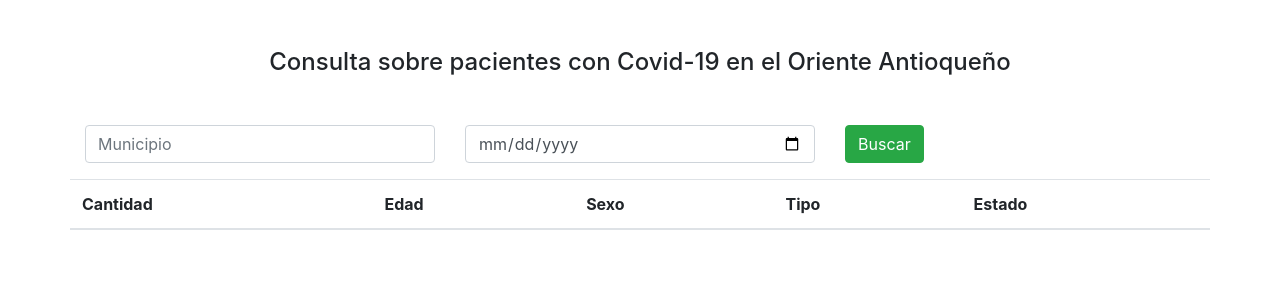
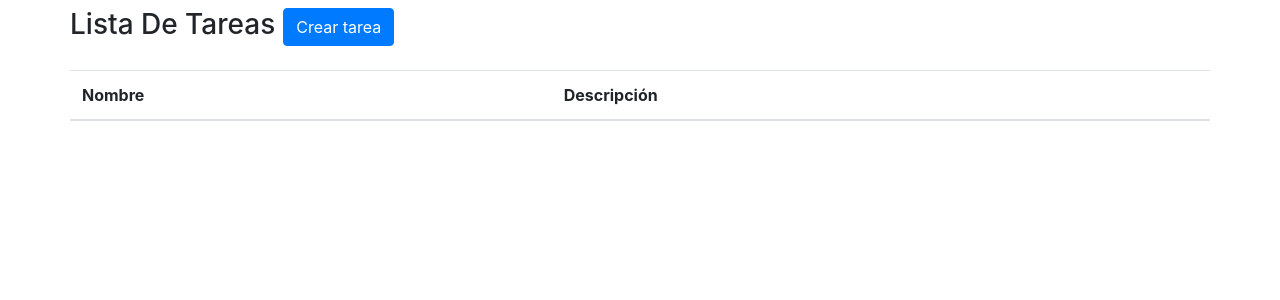
Before and after one commit to SebastianHoyosLopez/Challenge, a React (Create React App) app: page / in a window 1280 px wide. Shown: the top 300 px of the page. Built offline with nearby package versions, Linux system fonts and the light colour scheme.

Commit message:
rise to the challenge

```diff
--- a/package.json
+++ b/package.json
@@ -10,7 +10,9 @@
     "axios": "^0.20.0",
     "bootstrap": "^4.5.2",
     "react": "^16.13.1",
+    "react-bootstrap": "^1.3.0",
     "react-dom": "^16.13.1",
+    "react-modal": "^3.11.2",
     "react-scripts": "3.4.3"
   },
   "scripts": {
--- a/src/App.js
+++ b/src/App.js
@@ -1,10 +1,10 @@
 import React from 'react';
-import ChallengeTwo from './componetsChallenge/Challenge-two';
+import Todolist from './componetsChallenge/To-do-list-three';
 
 function Textoimput() {
     return (
       <div>
-        <ChallengeTwo />
+        <Todolist />
       </div>
     )
   }
--- a/src/componetsChallenge/Challenge-two.jsx
+++ b/src/componetsChallenge/Challenge-two.jsx
@@ -25,7 +25,7 @@ function PersonList() {
       <div className="row">
         <div className="col">
           <h4 className="my-5 text-center">
-            Consulta sobre pacientes con Covid-19 en el Oriente Antioqueño{' '}
+            Consulta sobre pacientes con Covid-19{' '}
           </h4>
           <div className="row">
             <div className="col">
@@ -59,7 +59,7 @@ function PersonList() {
             <table className="table mt-3">
               <thead>
                 <tr>
-                <th scope="col">Cantidad</th>
+                  <th scope="col">Cantidad</th>
                   <th scope="col">Edad</th>
                   <th scope="col">Sexo</th>
                   <th scope="col">Tipo</th>
--- /dev/null
+++ b/src/componetsChallenge/To-do-list-three.jsx
@@ -0,0 +1,93 @@
+import React, { useState } from 'react'
+import Modal from 'react-modal'
+import './styles/styles-to-do-list.css'
+
+function Todolist() {
+  const [modal, setmodal] = useState(false)
+  const [textName, setTextName] = useState('')
+
+  const abrirCerrar = () => {
+    setmodal(!modal)
+  }
+
+  return (
+    <div className="container">
+      <div className="row">
+        <h3 className="pt-2 text-center">Lista De Tareas</h3>
+        <button
+          className="btn btn-primary my-2 mx-2"
+          onClick={() => abrirCerrar()}
+        >
+          Crear tarea
+        </button>
+        <table className="table mt-3">
+          <thead>
+            <tr>
+              <th scope="col">Nombre</th>
+              <th scope="col">Descripción</th>
+            </tr>
+          </thead>
+        </table>
+      </div>
+      <div
+        className="modal fade"
+        id="exampleModal"
+        tabindex="-5"
+        aria-labelledby="exampleModalLabel"
+        aria-hidden="true"
+      >
+        <Modal isOpen={modal} className="modal-info mx-5 my-5">
+          <div className="modal-header">
+            <h5 className="modal-title" id="exampleModalLabel">
+              Ingresa La Información
+            </h5>
+            <button
+              type="button"
+              className="close"
+              data-dismiss="modal"
+              aria-label="Close"
+              onClick={() => abrirCerrar()}
+            >X</button>
+          </div>
+          <div className="modal-body">
+            Nombre
+            <input
+              type="text"
+              className="form-control"
+              placeholder="Nombre"
+              name="nombre"
+              value={textName}
+              onChange={(e) => {
+                setTextName(e.target.value)
+              }}
+            />
+            <div className="input-group my-5">
+              <div className="input-group-prepend">
+                <span className="input-group-text">Tarea</span>
+              </div>
+              <textarea
+                className="form-control"
+                aria-label="With textarea"
+              ></textarea>
+            </div>
+          </div>
+          <div className="modal-footer">
+            <button
+              type="button"
+              className="btn btn-secondary"
+              data-dismiss="modal"
+              onClick={() => abrirCerrar()}
+            >
+              Close
+            </button>
+            <button type="button" className="btn btn-primary">
+              Save changes
+            </button>
+          </div>
+        </Modal>
+      </div>
+    </div>
+  )
+}
+
+export default Todolist
```
Also changed, not shown: src/components/Modal.jsx (added), src/componetsChallenge/styles/styles-to-do-list.css (added), 1 other file (tests, documents, lock files or other folders).
